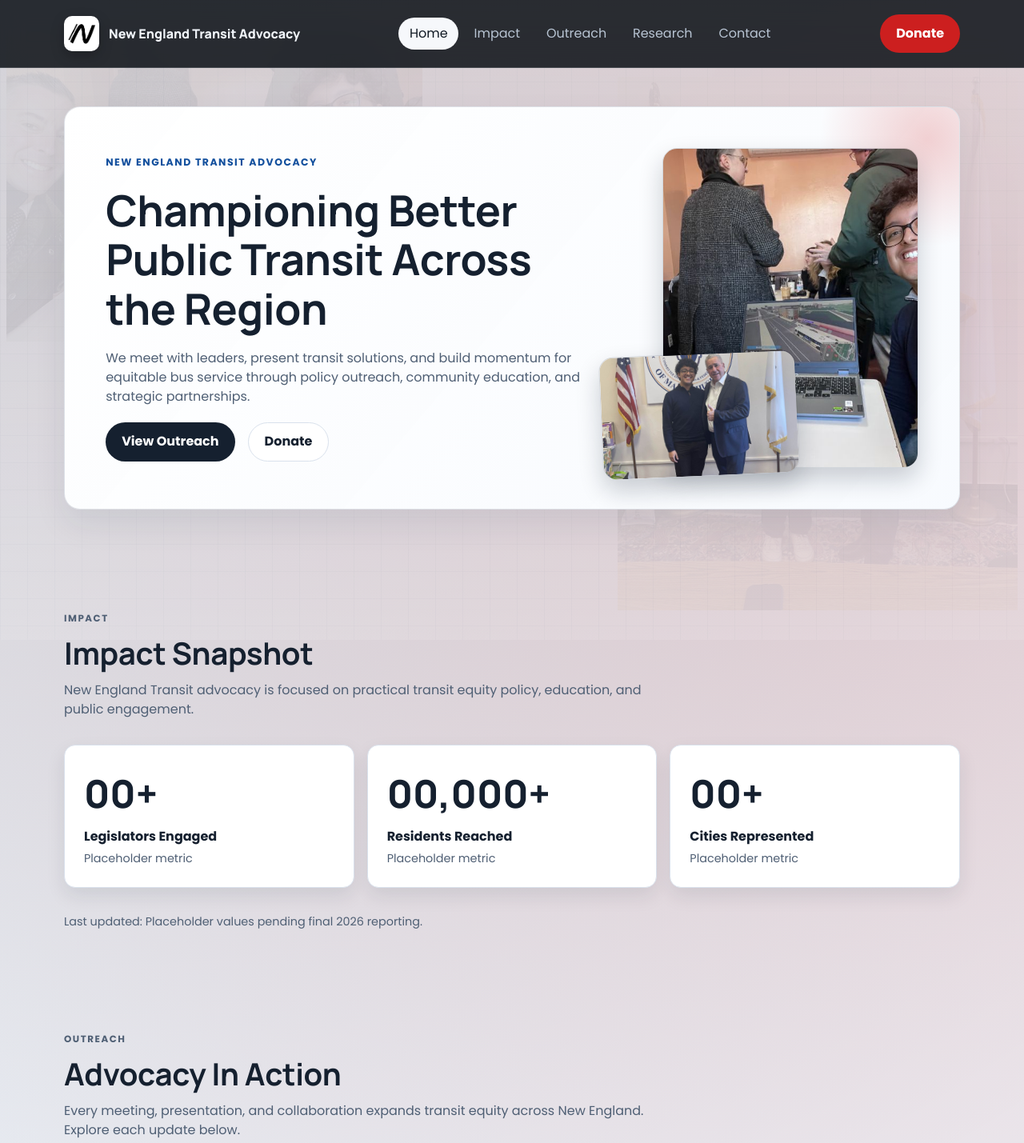
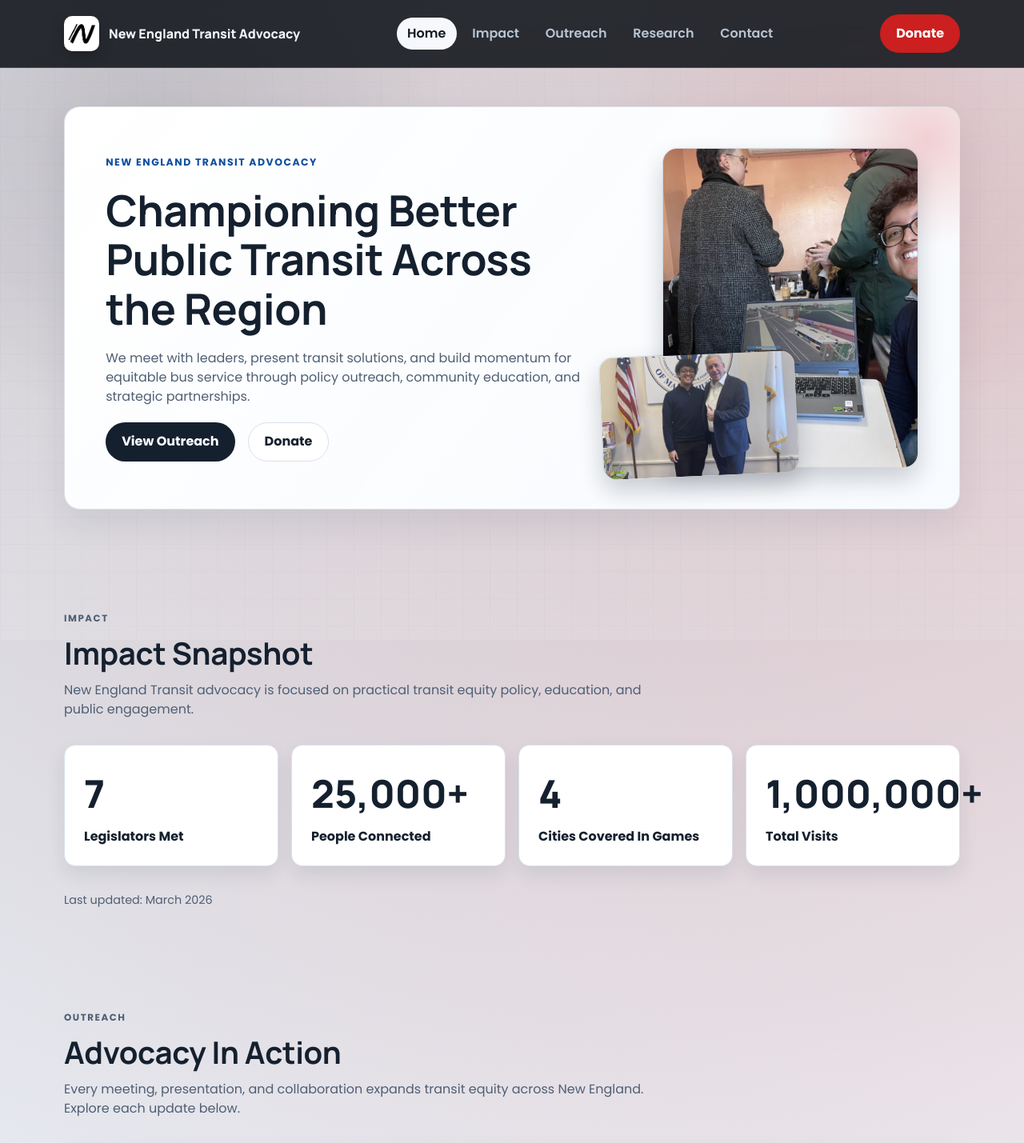
Before and after one commit to agentoddview/netadvocacy, a React (Vite) app: page / in a window 1280 px wide. Shown: the top 1429 px of the page at 80% size. Built offline with nearby package versions, Linux system fonts and the light colour scheme.

Commit message:
dsadsadsadasasd

```diff
--- a/src/App.tsx
+++ b/src/App.tsx
@@ -12,37 +12,57 @@ import {
   impactMeta,
   navItems,
   siteContent,
-  type NavItem,
+  type SectionId,
 } from './data/siteContent'
 
 function App() {
   const [isDonationOpen, setIsDonationOpen] = useState(false)
-  const [activeSection, setActiveSection] = useState<NavItem['id']>('home')
+  const [activeSection, setActiveSection] = useState<SectionId>('home')
   const orderedPosts = useMemo(
     () => [...siteContent.posts].sort((a, b) => b.dateOrder - a.dateOrder),
     [],
   )
+
+  const scrollToSection = (sectionId: SectionId) => {
+    const target = document.getElementById(sectionId)
+    if (!target) {
+      return
+    }
+
+    const header = document.querySelector<HTMLElement>('.site-header')
+    const offset = (header?.offsetHeight ?? 0) + 16
+    const y = target.getBoundingClientRect().top + window.scrollY - offset
+    window.scrollTo({ top: y, behavior: 'smooth' })
+    setActiveSection(sectionId)
+  }
 
   useEffect(() => {
     const sections = navItems
       .map((item) => document.getElementById(item.id))
       .filter((section): section is HTMLElement => section !== null)
 
-    const observer = new IntersectionObserver(
-      (entries) => {
-        const visible = entries
-          .filter((entry) => entry.isIntersecting)
-          .sort((a, b) => b.intersectionRatio - a.intersectionRatio)
+    const updateActiveSection = () => {
+      const header = document.querySelector<HTMLElement>('.site-header')
+      const threshold = window.scrollY + (header?.offsetHeight ?? 0) + 120
+      let current = sections[0]?.id ?? 'home'
 
-        if (visible[0]) {
-          setActiveSection(visible[0].target.id as NavItem['id'])
+      sections.forEach((section) => {
+        if (section.offsetTop <= threshold) {
+          current = section.id
         }
-      },
-      { rootMargin: '-35% 0px -45% 0px', threshold: [0.2, 0.4, 0.6, 0.8] },
-    )
+      })
 
-    sections.forEach((section) => observer.observe(section))
-    return () => observer.disconnect()
+      setActiveSection(current as SectionId)
+    }
+
+    updateActiveSection()
+    window.addEventListener('scroll', updateActiveSection, { passive: true })
+    window.addEventListener('resize', updateActiveSection)
+
+    return () => {
+      window.removeEventListener('scroll', updateActiveSection)
+      window.removeEventListener('resize', updateActiveSection)
+    }
   }, [])
 
   useEffect(() => {
@@ -54,7 +74,6 @@ function App() {
       const maxScrollable = Math.max(document.body.scrollHeight - window.innerHeight, 1)
       const progress = window.scrollY / maxScrollable
       root.style.setProperty('--scroll-progress', progress.toFixed(4))
-      root.style.setProperty('--scroll-shift', `${window.scrollY * 0.08}px`)
       root.style.setProperty('--scroll-shift-soft', `${window.scrollY * 0.03}px`)
       root.style.setProperty('--scroll-shift-inverse', `${window.scrollY * -0.025}px`)
     }
@@ -112,6 +131,7 @@ function App() {
         items={navItems}
         logoUrl={brand.logoUrl}
         onDonateClick={() => setIsDonationOpen(true)}
+        onNavigate={scrollToSection}
       />
 
       <main className="site-main">
@@ -119,6 +139,7 @@ function App() {
           <HeroSection
             hero={siteContent.hero}
             onDonateClick={() => setIsDonationOpen(true)}
+            onViewOutreach={() => scrollToSection('outreach')}
           />
         </section>
 
@@ -138,7 +159,8 @@ function App() {
         <section className="section research-section" data-reveal id="research">
           <ResearchEmbed
             description={siteContent.research.description}
-            pdfPath={siteContent.research.pdfPath}
+            fullReportPath={siteContent.research.fullReportPath}
+            policyBriefPath={siteContent.research.policyBriefPath}
             title={siteContent.research.title}
           />
         </section>
--- a/src/components/HeaderNav.tsx
+++ b/src/components/HeaderNav.tsx
@@ -1,31 +1,44 @@
-import { brand, type NavItem } from '../data/siteContent'
+import { brand, type NavItem, type SectionId } from '../data/siteContent'
 
 type HeaderNavProps = {
   items: NavItem[]
-  activeSection: NavItem['id']
+  activeSection: SectionId
   onDonateClick: () => void
+  onNavigate: (sectionId: SectionId) => void
   logoUrl: string
 }
 
-function HeaderNav({ items, activeSection, onDonateClick, logoUrl }: HeaderNavProps) {
+function HeaderNav({
+  items,
+  activeSection,
+  onDonateClick,
+  onNavigate,
+  logoUrl,
+}: HeaderNavProps) {
   return (
     <header className="site-header">
       <div className="container header-shell">
-        <a aria-label="Go to top of advocacy page" className="brand-mark" href="#home">
+        <button
+          aria-label="Go to top of advocacy page"
+          className="brand-mark brand-mark-button"
+          onClick={() => onNavigate('home')}
+          type="button"
+        >
           <img alt={`${brand.name} logo`} src={logoUrl} />
           <span>{brand.name} Advocacy</span>
-        </a>
+        </button>
 
         <nav aria-label="Primary" className="primary-nav">
           <ul className="nav-list">
             {items.map((item) => (
               <li key={item.id}>
-                <a
+                <button
                   className={`nav-link ${activeSection === item.id ? 'is-active' : ''}`}
-                  href={`#${item.id}`}
+                  onClick={() => onNavigate(item.id)}
+                  type="button"
                 >
                   {item.label}
-                </a>
+                </button>
               </li>
             ))}
           </ul>
--- a/src/components/HeroSection.tsx
+++ b/src/components/HeroSection.tsx
@@ -2,10 +2,11 @@ import type { SiteContent } from '../data/siteContent'
 
 type HeroSectionProps = {
   hero: SiteContent['hero']
+  onViewOutreach: () => void
   onDonateClick: () => void
 }
 
-function HeroSection({ hero, onDonateClick }: HeroSectionProps) {
+function HeroSection({ hero, onViewOutreach, onDonateClick }: HeroSectionProps) {
   return (
     <div className="container">
       <div className="hero-card" data-reveal>
@@ -15,9 +16,9 @@ function HeroSection({ hero, onDonateClick }: HeroSectionProps) {
             <h1>{hero.title}</h1>
             <p className="hero-copy">{hero.description}</p>
             <div className="hero-actions">
-              <a className="btn btn-primary" href="#outreach">
+              <button className="btn btn-primary" onClick={onViewOutreach} type="button">
                 {hero.primaryCta}
-              </a>
+              </button>
               <button className="btn btn-secondary" onClick={onDonateClick} type="button">
                 {hero.secondaryCta}
               </button>
--- a/src/data/siteContent.ts
+++ b/src/data/siteContent.ts
@@ -22,7 +22,12 @@ export type SiteContent = {
   }
   metrics: Metric[]
   posts: AdvocacyPost[]
-  research: { title: string; description: string; pdfPath: string }
+  research: {
+    title: string
+    description: string
+    fullReportPath: string
+    policyBriefPath: string
+  }
   contact: { email: string; subjectPrefix: string }
   footer: { mission: string; leaders: string[]; social: SocialLink[] }
 }
@@ -44,7 +49,7 @@ export const impactMeta = {
   heading: 'Impact Snapshot',
   subtitle:
     'New England Transit advocacy is focused on practical transit equity policy, education, and public engagement.',
-  lastUpdated: 'Last updated: Placeholder values pending final 2026 reporting.',
+  lastUpdated: 'Last updated: March 2026',
 }
 
 export const siteContent: SiteContent = {
@@ -59,21 +64,23 @@ export const siteContent: SiteContent = {
   metrics: [
     {
       id: 'legislators',
-      value: '00+',
-      label: 'Legislators Engaged',
-      note: 'Placeholder metric',
+      value: '7',
+      label: 'Legislators Met',
     },
     {
       id: 'residents',
-      value: '00,000+',
-      label: 'Residents Reached',
-      note: 'Placeholder metric',
+      value: '25,000+',
+      label: 'People Connected',
     },
     {
       id: 'cities',
-      value: '00+',
-      label: 'Cities Represented',
-      note: 'Placeholder metric',
+      value: '4',
+      label: 'Cities Covered In Games',
+    },
+    {
+      id: 'visits',
+      value: '1,000,000+',
+      label: 'Total Visits',
     },
   ],
   posts: [
@@ -141,8 +148,9 @@ export const siteContent: SiteContent = {
   research: {
     title: 'BU Research Proposal: Fare-Free Buses',
     description:
-      'This section is reserved for the New England Transit research proposal on fare-free bus policy. A placeholder file is included and can be replaced by dropping in the finalized PDF.',
-    pdfPath: '/assets/bu-fare-free-proposal.pdf',
+      'Review the full BU research project first, then switch to the 1-page policy brief for a quick summary.',
+    fullReportPath: '/assets/research/bu-research-project-fare-free-mbta-pilot.pdf',
+    policyBriefPath: '/assets/research/public-fare-free-proposal-policy-brief.pdf',
   },
   contact: {
     email: 'contact@netransit.net',
--- a/src/index.css
+++ b/src/index.css
@@ -24,7 +24,6 @@
   --space-12: 5rem;
   --header-height: 5.25rem;
   --scroll-progress: 0;
-  --scroll-shift: 0px;
   --scroll-shift-soft: 0px;
   --scroll-shift-inverse: 0px;
   font-family: 'Poppins', 'Segoe UI', sans-serif;
@@ -108,22 +107,11 @@ main {
   pointer-events: none;
   background-image:
     radial-gradient(circle at 15% 20%, rgba(10, 18, 33, 0.16), transparent 30%),
-    radial-gradient(circle at 85% 24%, rgba(204, 31, 31, 0.12), transparent 28%),
-    url('/assets/posts/post-1.jpg'),
-    url('/assets/posts/post-3.jpg');
-  background-size:
-    auto,
-    auto,
-    520px auto,
-    500px auto;
+    radial-gradient(circle at 85% 24%, rgba(204, 31, 31, 0.12), transparent 28%);
+  background-size: auto, auto;
   background-repeat: no-repeat;
-  background-position:
-    center,
-    center,
-    calc(1% + var(--scroll-shift)) 9%,
-    calc(99% - var(--scroll-shift)) 72%;
-  opacity: 0.085;
-  filter: saturate(0.85) contrast(1.05);
+  background-position: center, center;
+  opacity: 0.72;
 }
 
 .site-main::after {
@@ -229,6 +217,13 @@ main {
   box-shadow: 0 6px 16px rgba(0, 0, 0, 0.25);
 }
 
+.brand-mark-button {
+  border: none;
+  background: transparent;
+  cursor: pointer;
+  padding: 0;
+}
+
 .primary-nav {
   justify-self: center;
   max-width: 100%;
@@ -247,6 +242,10 @@ main {
   display: inline-block;
   padding: 0.5rem 0.85rem;
   border-radius: 999px;
+  border: none;
+  background: transparent;
+  cursor: pointer;
+  font-weight: 600;
   color: #b8c4d3;
   transition: background-color 0.2s ease, color 0.2s ease;
 }
@@ -419,7 +418,7 @@ main {
 
 .impact-grid {
   display: grid;
-  grid-template-columns: repeat(3, minmax(0, 1fr));
+  grid-template-columns: repeat(4, minmax(0, 1fr));
   gap: var(--space-3);
 }
 
@@ -583,6 +582,38 @@ main {
   gap: var(--space-3);
 }
 
+.research-switch {
+  display: flex;
+  flex-wrap: wrap;
+  gap: var(--space-2);
+}
+
+.doc-toggle {
+  border: 1px solid var(--color-border);
+  background: #fff;
+  color: var(--color-text);
+  border-radius: 999px;
+  padding: 0.55rem 0.95rem;
+  cursor: pointer;
+  font-weight: 600;
+  transition:
+    background-color 0.2s ease,
+    color 0.2s ease,
+    border-color 0.2s ease;
+}
+
+.doc-toggle:hover,
+.doc-toggle:focus-visible {
+  border-color: rgba(18, 79, 157, 0.5);
+  outline: none;
+}
+
+.doc-toggle.is-active {
+  background: var(--color-text);
+  border-color: var(--color-text);
+  color: #fff;
+}
+
 .research-embed {
   width: 100%;
   min-height: min(75vh, 720px);
@@ -590,6 +621,12 @@ main {
   border-radius: var(--radius-md);
   background: var(--color-surface);
   box-shadow: var(--shadow-card);
+}
+
+.research-actions {
+  display: flex;
+  flex-wrap: wrap;
+  gap: var(--space-2);
 }
 
 .contact-form {
@@ -794,6 +831,10 @@ main {
     grid-area: donate;
   }
 
+  .impact-grid {
+    grid-template-columns: repeat(2, minmax(0, 1fr));
+  }
+
   .post-card,
   .post-card.is-reverse {
     grid-template-columns: 1fr;
@@ -839,6 +880,11 @@ main {
     flex-direction: column;
   }
 
+  .research-actions {
+    flex-direction: column;
+    align-items: flex-start;
+  }
+
   .hero-media-collage {
     min-height: 210px;
   }
```
Also changed, not shown: src/components/ResearchEmbed.tsx (+59 -7 lines), 2 other files (tests, documents, lock files or other folders).
